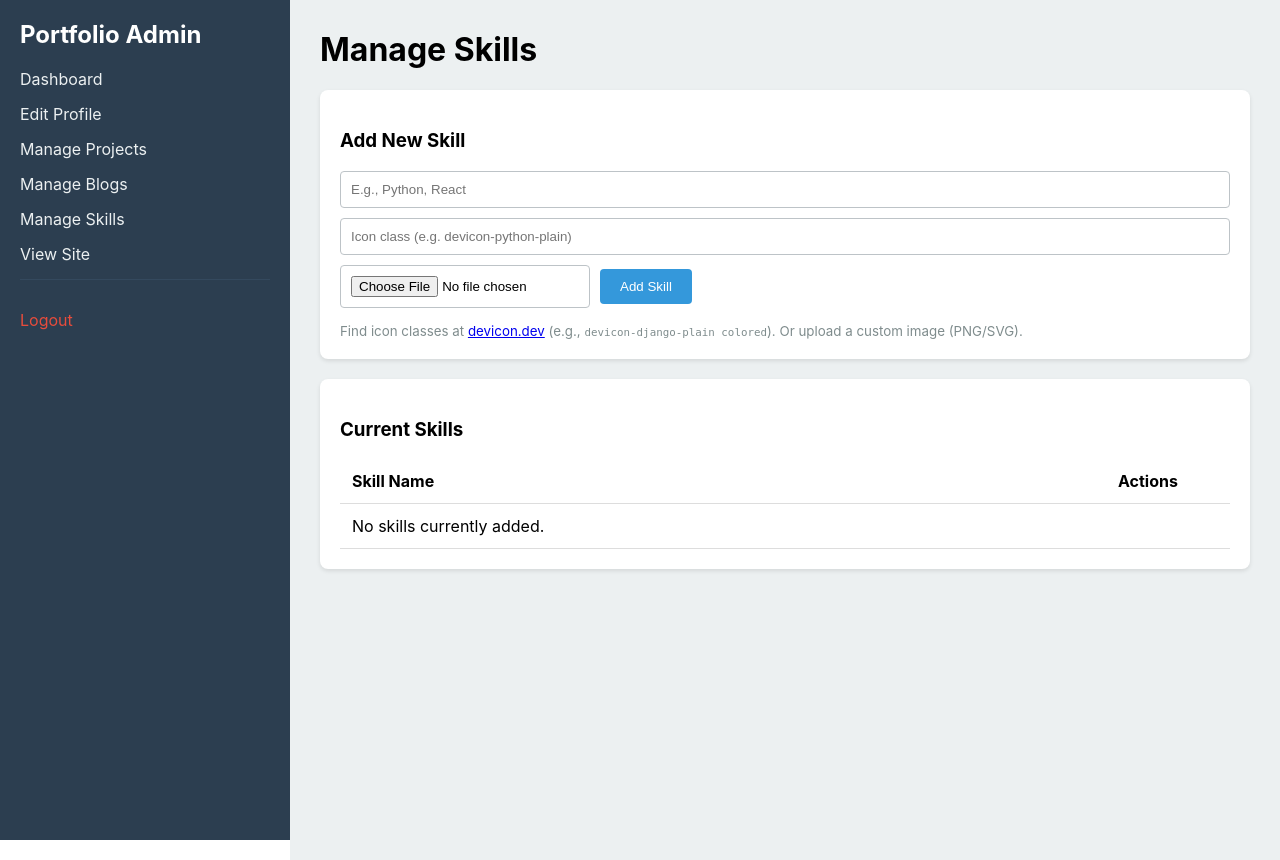
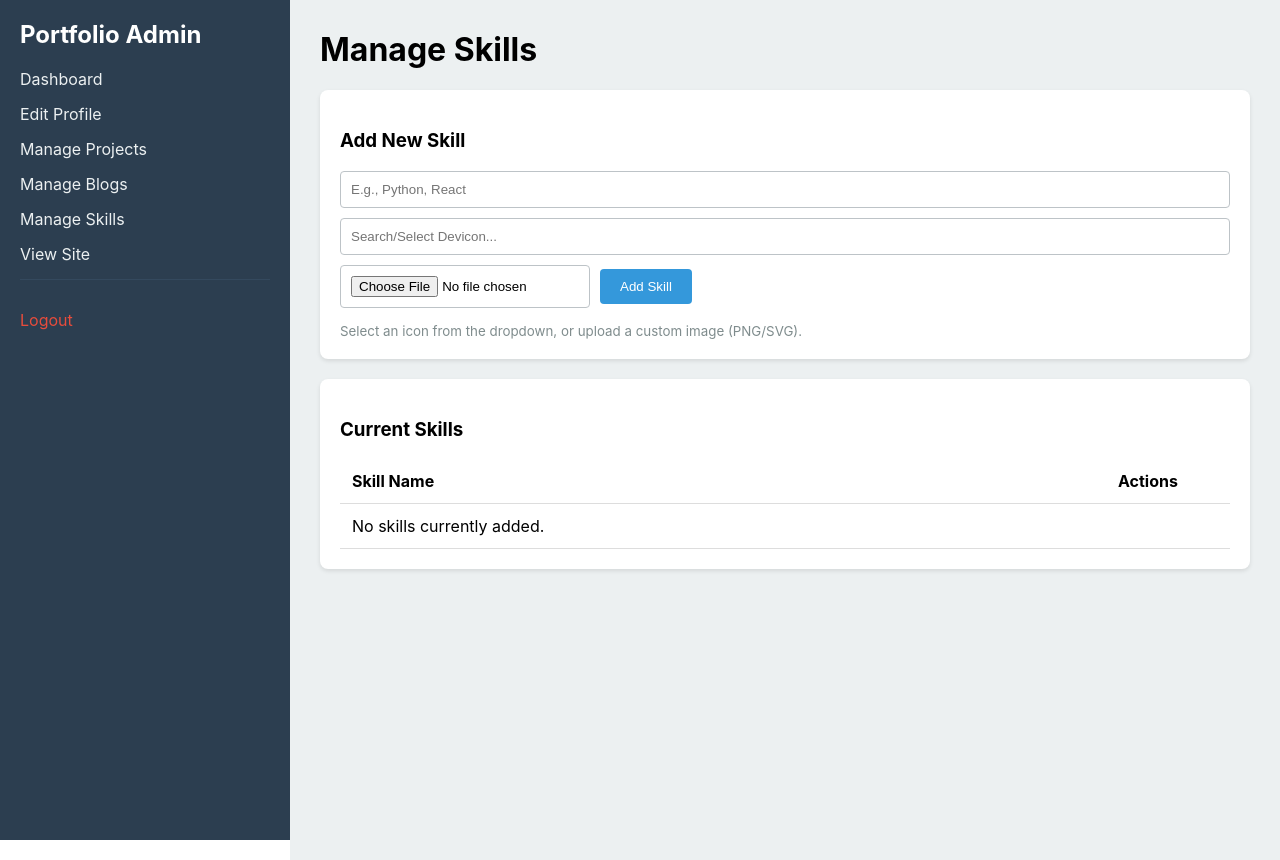
Before and after one commit to DhruvBhirud/django-portfolio, a Django app: template main/templates/main/admin/manage_skills.html in a window 1280 px wide. Run offline with Django 5.2, Linux system fonts and the light colour scheme; the template is opened without the code that fills it, so the values that code supplies are empty; some libraries are stand-ins or nearby versions.

Commit message:
feat: add search for devicons instead of plain class text

```diff
--- a/main/templates/main/admin/manage_skills.html
+++ b/main/templates/main/admin/manage_skills.html
@@ -7,10 +7,11 @@
         <form method="post" enctype="multipart/form-data" action="{% url 'admin_skills' %}" style="display: flex; gap: 10px; flex-wrap: wrap; align-items: center;">
             {% csrf_token %}
             <input type="text" name="name" placeholder="E.g., Python, React" required style="margin-bottom: 0; min-width: 200px;">
-            <input type="text" name="icon_class" placeholder="Icon class (e.g. devicon-python-plain)" style="margin-bottom: 0; min-width: 250px;">
+            <input list="devicon-list" name="icon_class" placeholder="Search/Select Devicon..." style="margin-bottom: 0; min-width: 250px;">
+            <datalist id="devicon-list"></datalist>
             <input type="file" name="custom_icon" accept="image/*" style="margin-bottom: 0; max-width: 250px;" title="Upload custom icon if class not available">
             <button type="submit">Add Skill</button>
-            <small style="width: 100%; color: #7f8c8d; margin-top: 5px;">Find icon classes at <a href="https://devicon.dev/" target="_blank">devicon.dev</a> (e.g., <code>devicon-django-plain colored</code>). Or upload a custom image (PNG/SVG).</small>
+            <small style="width: 100%; color: #7f8c8d; margin-top: 5px;">Select an icon from the dropdown, or upload a custom image (PNG/SVG).</small>
         </form>
     </div>
 
@@ -49,4 +50,26 @@
             </tbody>
         </table>
     </div>
+
+    <script>
+        document.addEventListener("DOMContentLoaded", function() {
+            fetch('https://cdn.jsdelivr.net/gh/devicons/devicon@latest/devicon.json')
+            .then(response => response.json())
+            .then(data => {
+                const datalist = document.getElementById('devicon-list');
+                data.forEach(icon => {
+                    if (icon.versions && icon.versions.font && icon.versions.font.length > 0) {
+                        let version = icon.versions.font.includes('plain') ? 'plain' : icon.versions.font[0];
+                        let className = `devicon-${icon.name}-${version} colored`;
+                        let option = document.createElement('option');
+                        option.value = className;
+                        // Provide a recognizable display name for the dropdown natively
+                        option.textContent = icon.name.charAt(0).toUpperCase() + icon.name.slice(1);
+                        datalist.appendChild(option);
+                    }
+                });
+            })
+            .catch(error => console.error("Error loading devicon JSON:", error));
+        });
+    </script>
 {% endblock %}
```
